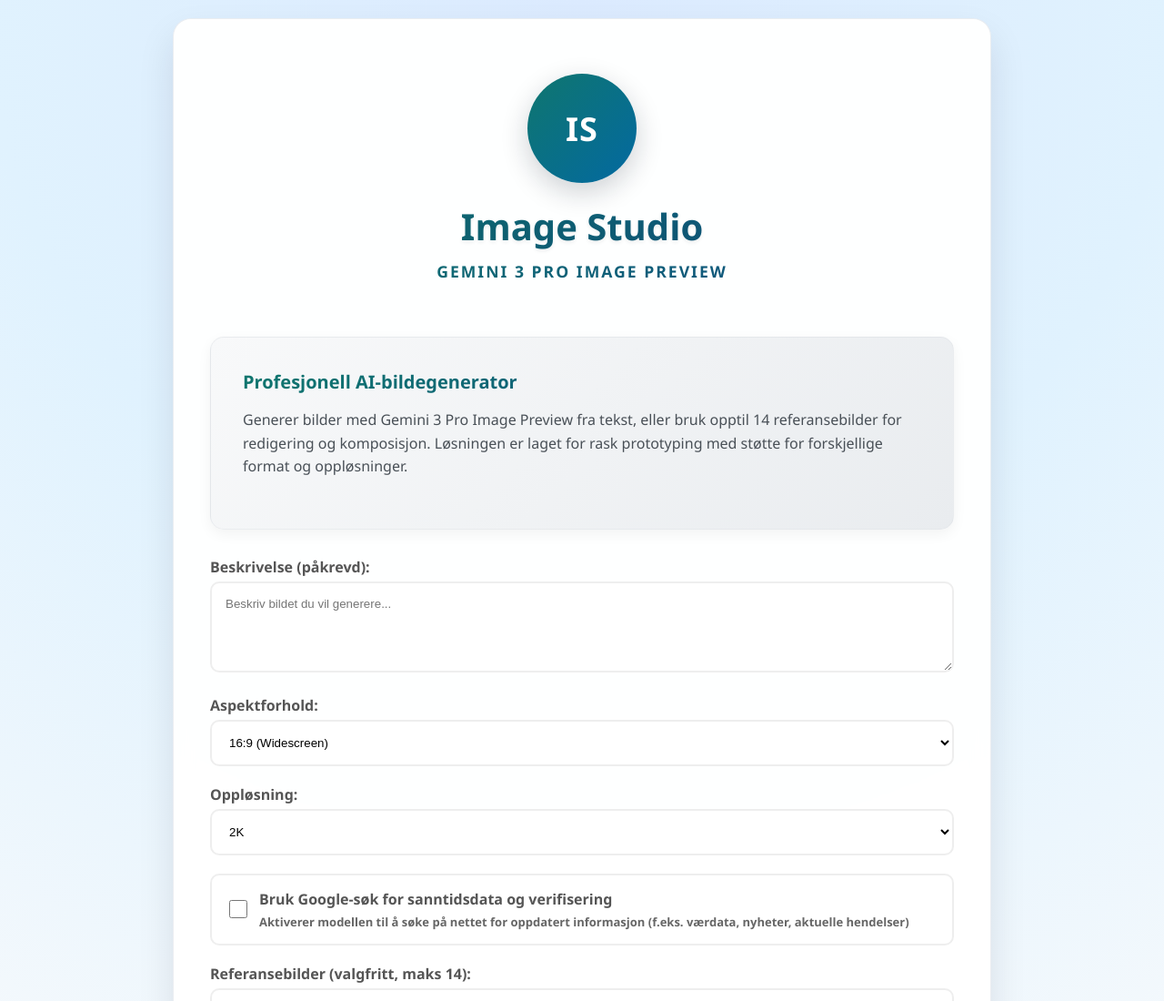
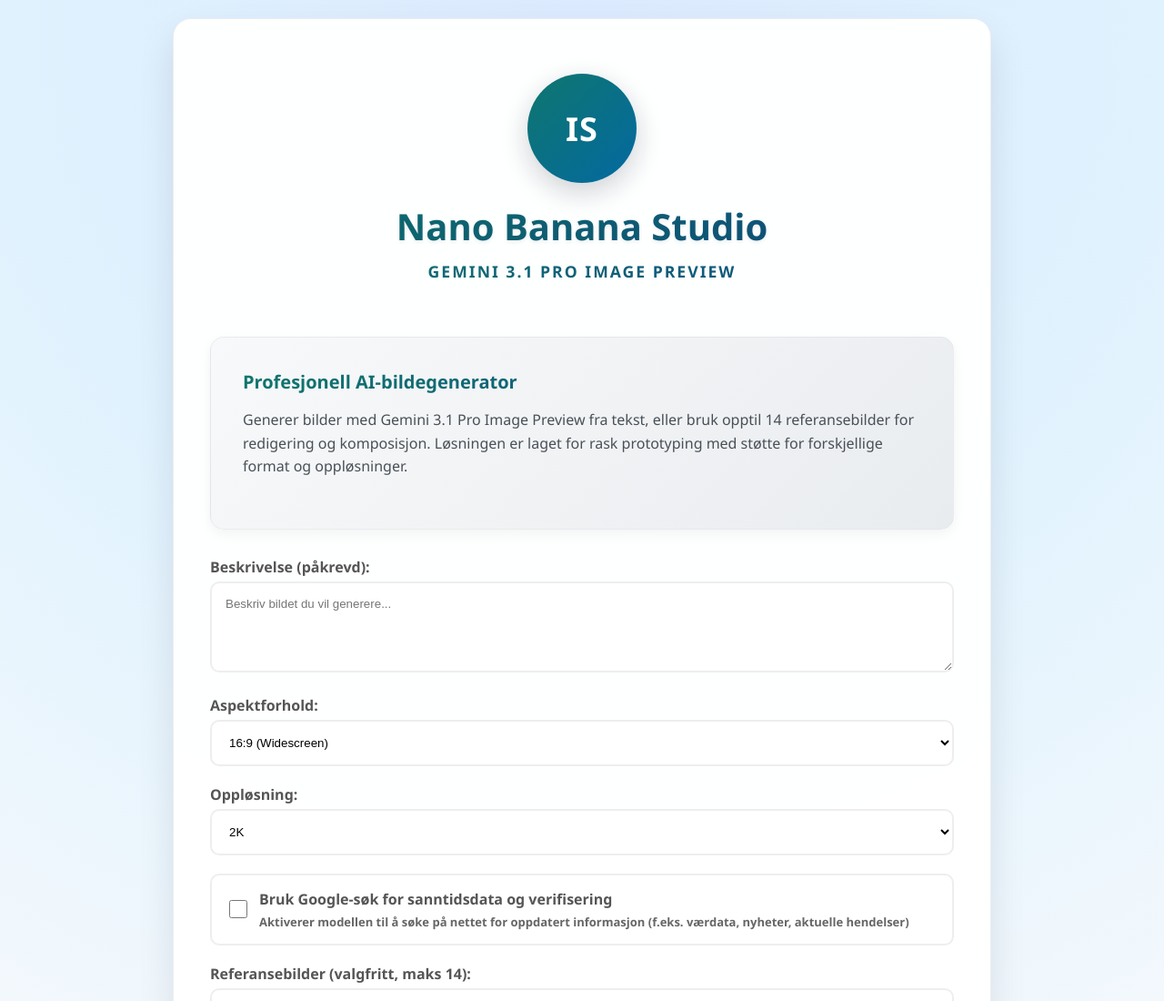
Before and after one commit to kavold/nanobanana, a website: page public/index.html in a window 1280 px wide. Shown: the top 1100 px of the page at 91% size. Drawn offline with Linux system fonts and the light colour scheme.

Commit message:
Changed model name

```diff
--- a/public/index.html
+++ b/public/index.html
@@ -402,14 +402,14 @@
     <div class="app-container">
         <div class="header">
             <div class="brand-mark" aria-hidden="true">IS</div>
-            <h1 class="main-title">Image Studio</h1>
-            <div class="subtitle">Gemini 3 Pro Image Preview</div>
+            <h1 class="main-title">Nano Banana Studio</h1>
+            <div class="subtitle">Gemini 3.1 Pro Image Preview</div>
         </div>
 
         <div class="model-info">
             <h3>Profesjonell AI-bildegenerator</h3>
             <p class="model-description">
-                Generer bilder med Gemini 3 Pro Image Preview fra tekst, eller bruk opptil 14 referansebilder for redigering og komposisjon. Løsningen er laget for rask prototyping med støtte for forskjellige format og oppløsninger.
+                Generer bilder med Gemini 3.1 Pro Image Preview fra tekst, eller bruk opptil 14 referansebilder for redigering og komposisjon. Løsningen er laget for rask prototyping med støtte for forskjellige format og oppløsninger.
             </p>
 
         </div>
```
